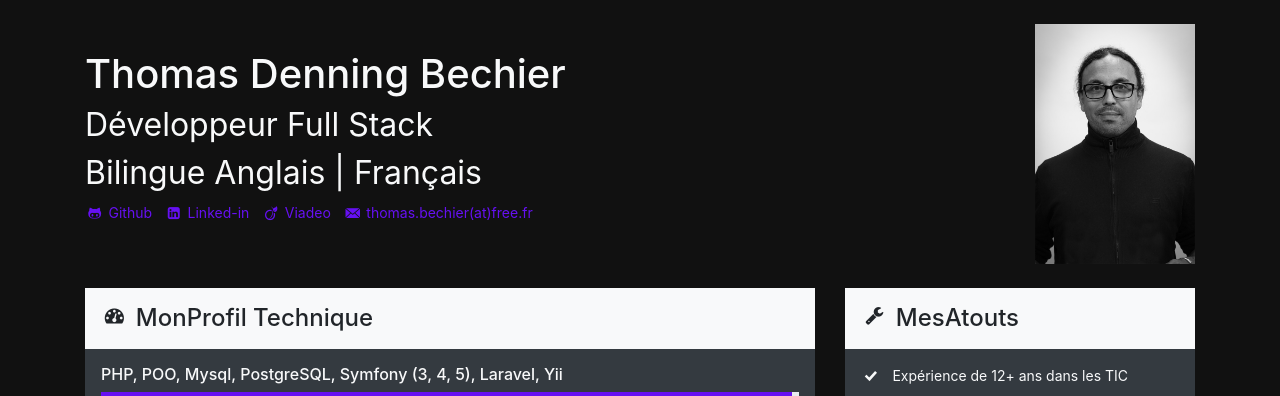
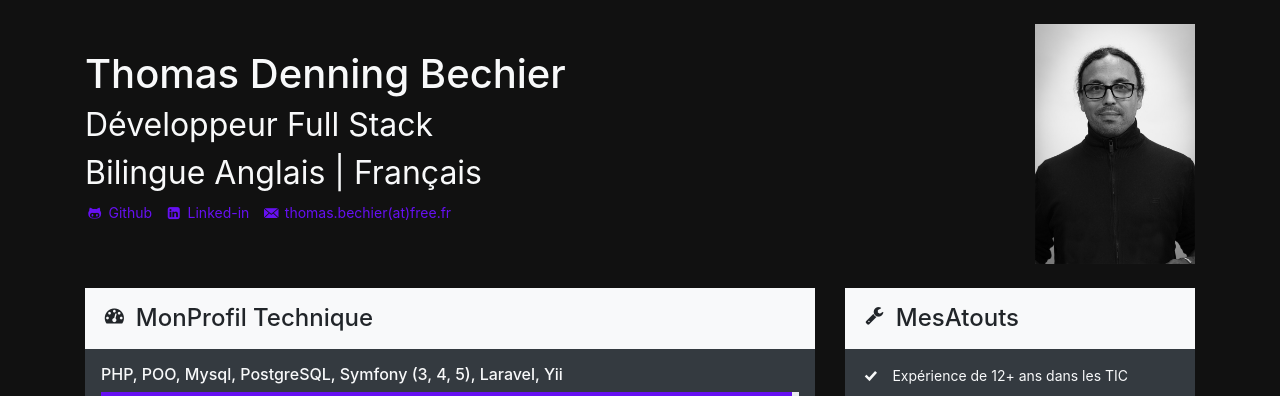
Before and after one commit to shaylash/shaylash.github.io, a Jekyll site: the page built from index.md, in a window 1280 px wide. Shown: the top 396 px of the page. Built offline with Jekyll 4.4.1, drawn with Linux system fonts in a browser that asks for light colours.

Commit message:
Maj linked in ink

```diff
--- a/_layouts/home.html
+++ b/_layouts/home.html
@@ -18,12 +18,6 @@
 					<a href="https://www.linkedin.com/in/thomas-bechier-02b2a313/" target="_blank" class="text-info">
 						<span class="icon-linkedin-squared"></span>
 						Linked-in
-					</a>
-				</li>
-				<li class="list-inline-item">
-					<a href="https://www.viadeo.com/profile/002jb9q68axdtc5/"  target="_blank" class="text-info">
-						<span class="icon-viadeo"></span>
-						Viadeo
 					</a>
 				</li>
 				<li class="list-inline-item">
```
